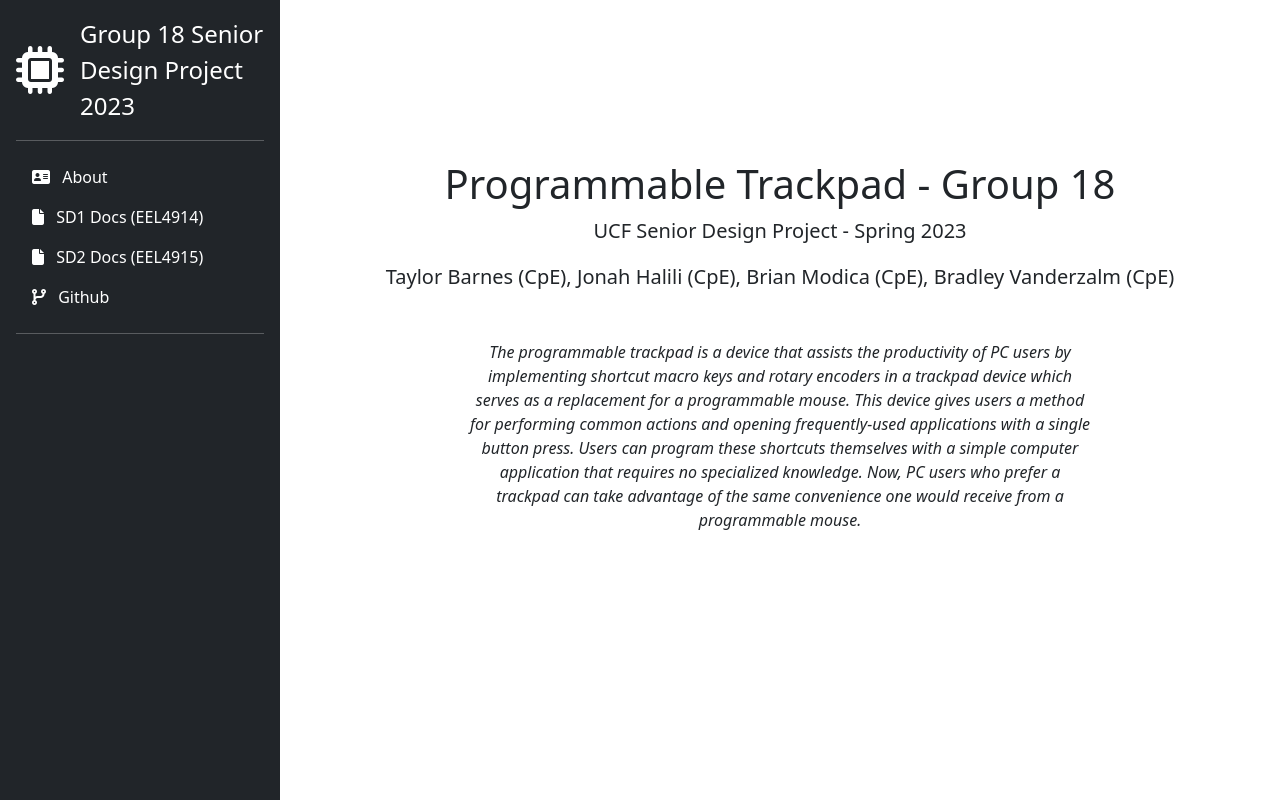
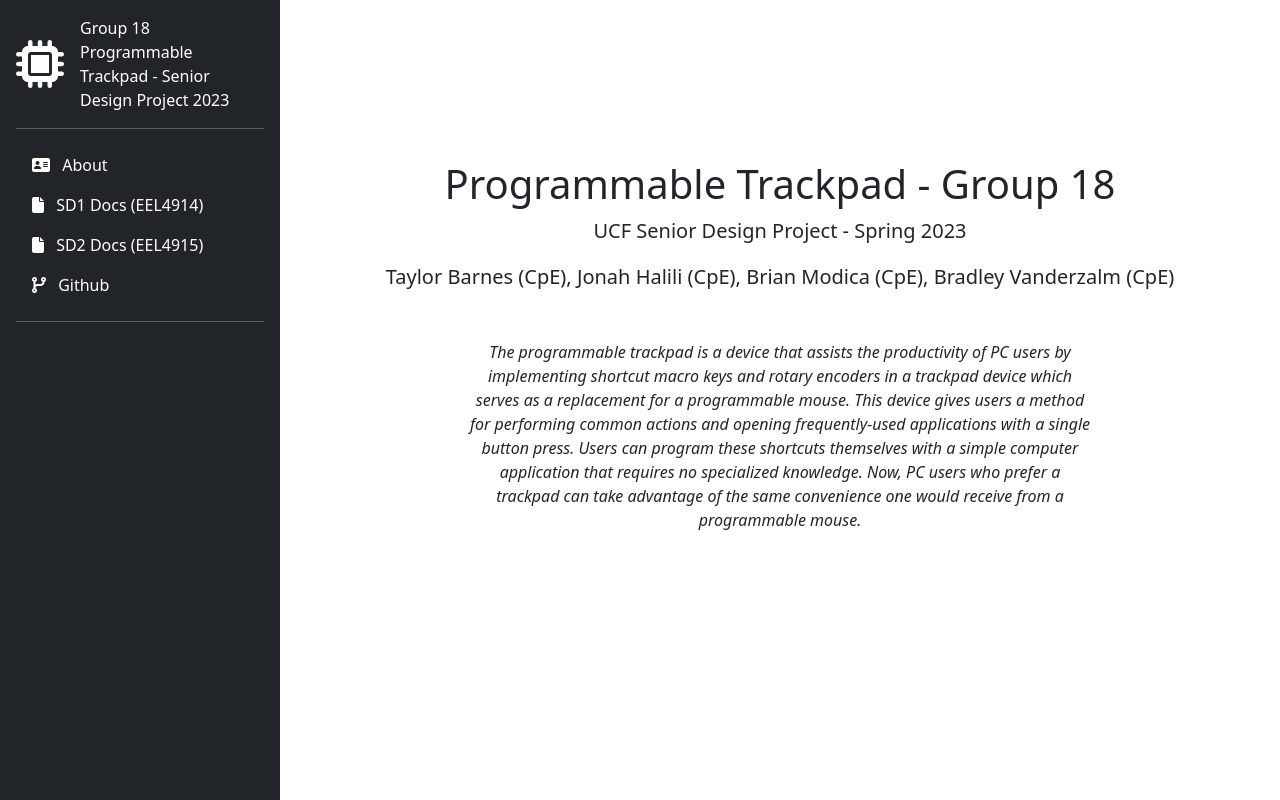
Before and after one commit to bvanderzalm/SeniorDesignAngularApp, an Angular app in the folder SeniorDesignWebsite/: page / in a window 1280 px wide. Built offline with nearby package versions, Linux system fonts and the light colour scheme.

Commit message:
Updated sidebar

```diff
--- a/SeniorDesignWebsite/src/app/components/sidebar/sidebar.component.html
+++ b/SeniorDesignWebsite/src/app/components/sidebar/sidebar.component.html
@@ -1,7 +1,7 @@
 <div class="d-flex flex-column flex-shrink-0 p-3 text-bg-dark" style="width: 280px; height: 100vh;">
     <a routerLink="/" class="d-flex align-items-center mb-3 mb-md-0 me-md-auto text-white text-decoration-none">
         <i class="fa-solid fa-microchip fa-3x"></i>
-        <span class="fs-4" style="margin-left: 1rem;">Group 18 Senior Design Project 2023</span>
+        <span class="fs-8" style="margin-left: 1rem;">Group 18 Programmable Trackpad - Senior Design Project 2023</span>
     </a>
     <hr>
     <ul class="nav nav-pills flex-column mb-auto">
```
